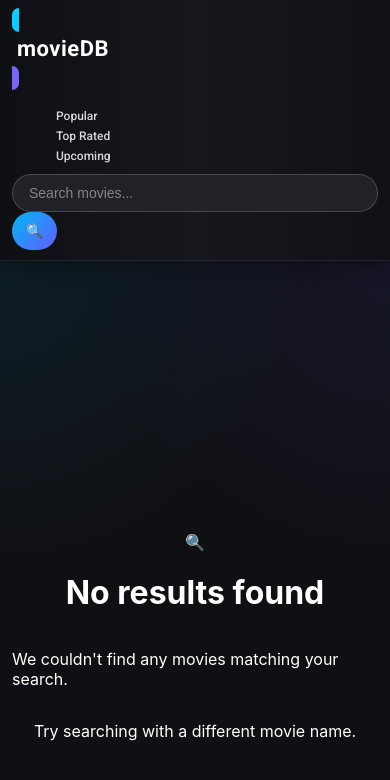
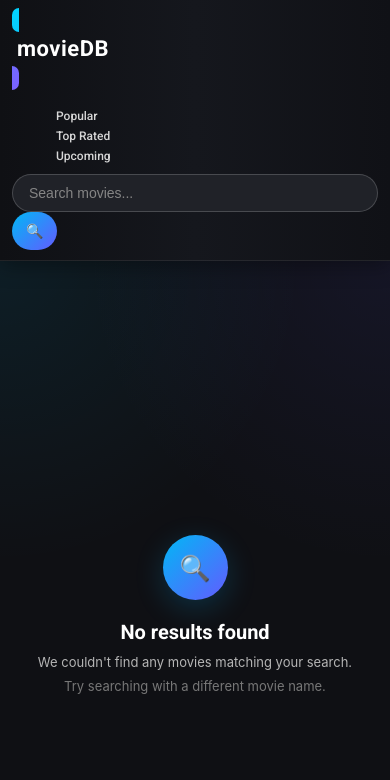
Before and after one commit to SoloDarkNet/Enhancement-of-Movie-Database-App, a React (Create React App) app: page /search in a window 390 px wide. Shown: the top 780 px of the page. Built offline with nearby package versions, Linux system fonts and the light colour scheme; a web font is replaced by a local one.

Commit message:
Refactor CSS for SearchQuery component layout

```diff
--- a/src/components/SearchQuery/index.css
+++ b/src/components/SearchQuery/index.css
@@ -1,8 +1,206 @@
-.empty-view-container,
+.route-page-body {
+  min-height: calc(100vh - 70px);
+
+  padding: 30px 35px 40px;
+
+  background:
+    radial-gradient(
+      circle at top left,
+      rgba(0, 198, 255, 0.08),
+      transparent 35%
+    ),
+    radial-gradient(
+      circle at top right,
+      rgba(99, 91, 255, 0.08),
+      transparent 35%
+    ),
+    #0f1014;
+
+  color: #fff;
+}
+
+
+/* Movie Grid */
+
+.search-movies-list {
+  display: grid;
+
+  grid-template-columns: repeat(
+    auto-fill,
+    minmax(180px, 1fr)
+  );
+
+  gap: 28px 20px;
+
+  width: 100%;
+
+  max-width: 1400px;
+
+  margin: 0 auto;
+
+  padding: 0;
+
+  list-style: none;
+}
+
+
+/* Loading */
+
 .loader-container {
-  flex: 1;
+  min-height: calc(100vh - 160px);
+
   display: flex;
+
   flex-direction: column;
+
+  justify-content: center;
+
+  align-items: center;
+}
+
+
+/* Loading text */
+
+.loading-text {
+  margin-top: 15px;
+
+  color: #a8a8a8;
+
+  font-family: 'Roboto', sans-serif;
+
+  font-size: 14px;
+
+  letter-spacing: 0.3px;
+}
+
+
+/* Empty View */
+
+.empty-view-container {
+  min-height: calc(100vh - 160px);
+
+  display: flex;
+
+  flex-direction: column;
+
+  justify-content: center;
+
+  align-items: center;
+
+  text-align: center;
+
+  padding: 20px;
+}
+
+
+/* Search icon */
+
+.empty-icon {
+  width: 75px;
+  height: 75px;
+
+  display: flex;
+
   justify-content: center;
   align-items: center;
+
+  margin-bottom: 20px;
+
+  border-radius: 50%;
+
+  background: linear-gradient(
+    135deg,
+    #00b8f5,
+    #635bff
+  );
+
+  font-size: 30px;
+
+  box-shadow:
+    0 8px 30px rgba(0, 180, 255, 0.2);
 }
+
+
+/* Empty title */
+
+.empty-title {
+  margin: 0 0 10px;
+
+  color: #fff;
+
+  font-family: 'Roboto', sans-serif;
+
+  font-size: 24px;
+
+  font-weight: 600;
+}
+
+
+/* Empty description */
+
+.empty-description {
+  margin: 0;
+
+  color: #b5b5b5;
+
+  font-size: 15px;
+}
+
+
+/* Empty hint */
+
+.empty-hint {
+  margin-top: 8px;
+
+  color: #777;
+
+  font-size: 13px;
+}
+
+
+/* Tablet */
+
+@media screen and (max-width: 768px) {
+  .route-page-body {
+    padding: 20px 18px 30px;
+  }
+
+  .search-movies-list {
+    grid-template-columns: repeat(
+      auto-fill,
+      minmax(160px, 1fr)
+    );
+
+    gap: 24px 14px;
+  }
+}
+
+
+/* Mobile */
+
+@media screen and (max-width: 425px) {
+  .route-page-body {
+    padding: 18px 12px 25px;
+  }
+
+  .search-movies-list {
+    grid-template-columns: repeat(2, 1fr);
+
+    gap: 22px 12px;
+  }
+
+  .empty-title {
+    font-size: 20px;
+  }
+
+  .empty-description {
+    font-size: 13px;
+  }
+
+  .empty-icon {
+    width: 65px;
+    height: 65px;
+
+    font-size: 25px;
+  }
+}
```
